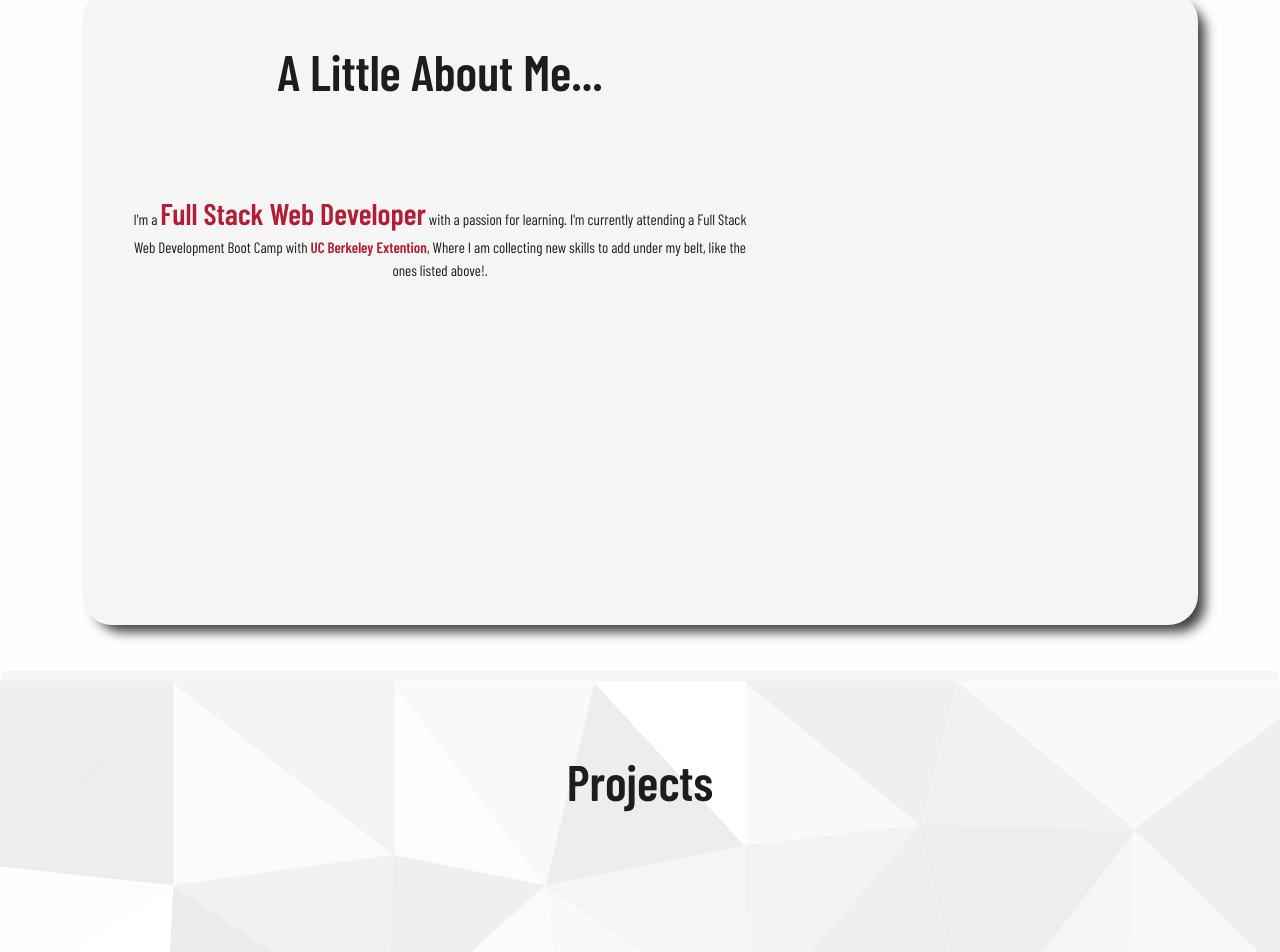
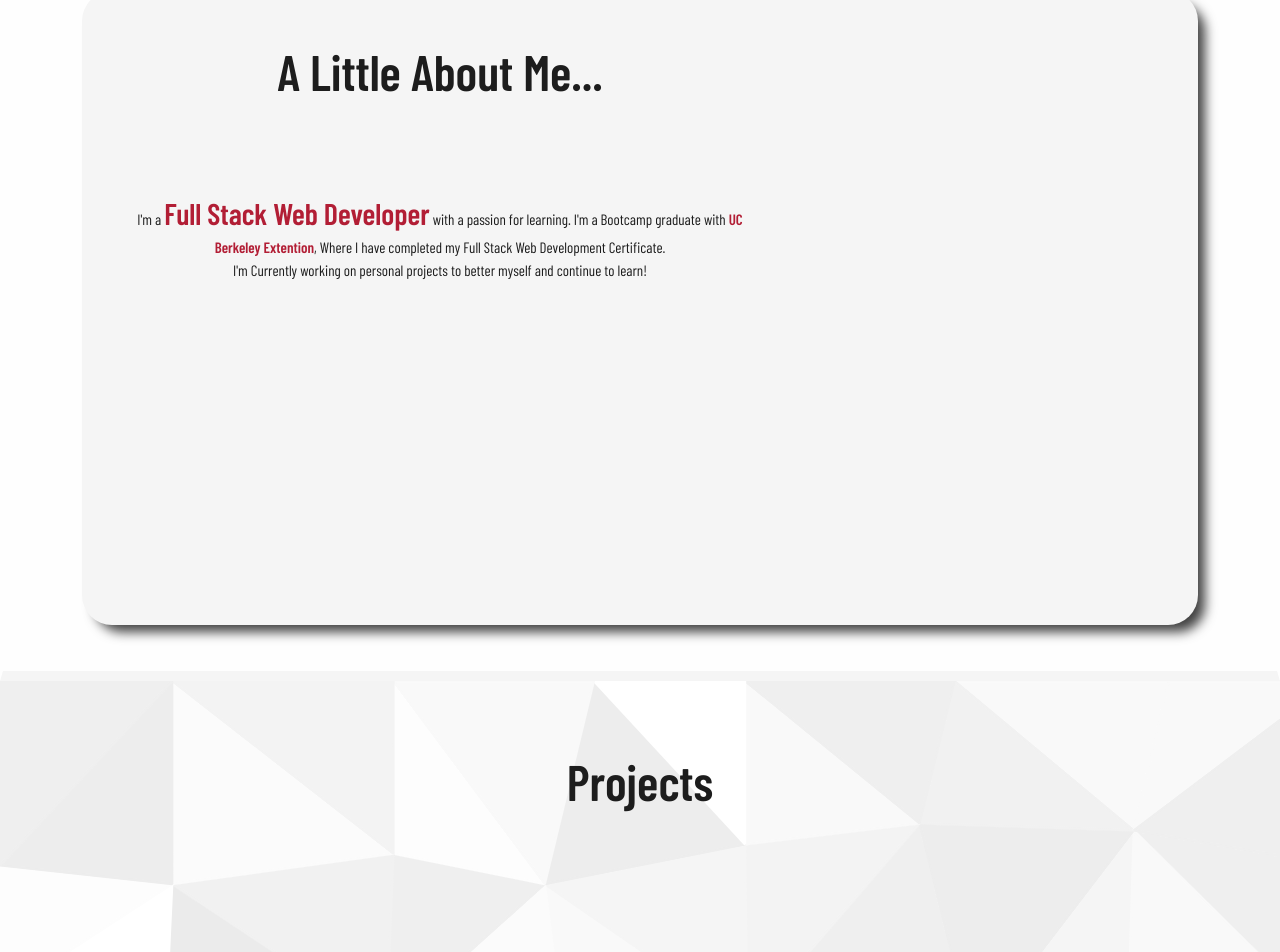
Before and after one commit to HunterBrennan1/Brennan.dev, a React (Create React App) app in the folder personal-portfolio/: page / in a window 1280 px wide. Shown: the part 1019-1971 px from the top of the page. Built offline with nearby package versions, Linux system fonts and the light colour scheme.

Commit message:
changed wording on about section

```diff
--- a/personal-portfolio/src/components/about.js
+++ b/personal-portfolio/src/components/about.js
@@ -24,7 +24,7 @@ export const About = () => {
               <div>
                 <h3 className="about-header">A Little About Me...</h3>
                 <p className="about-me-text">
-                  I'm a <span className="big-bold-text">Full Stack Web Developer</span> with a passion for learning. I'm currently attending a Full Stack Web Development Boot Camp with<span className="school-name"> UC Berkeley Extention</span>, Where I am collecting new skills to add under my belt, like the ones listed above!.</p>
+                  I'm a <span className="big-bold-text">Full Stack Web Developer</span> with a passion for learning. I'm a Bootcamp graduate with<span className="school-name"> UC Berkeley Extention</span>, Where I have completed my Full Stack Web Development Certificate. <br></br> I'm Currently working on personal projects to better myself and continue to learn!</p>
               </div>
               <div>
                 <section className="Skills-Page" id="skills">
```
